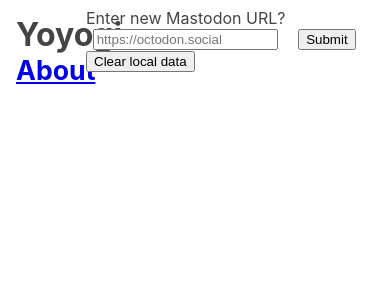
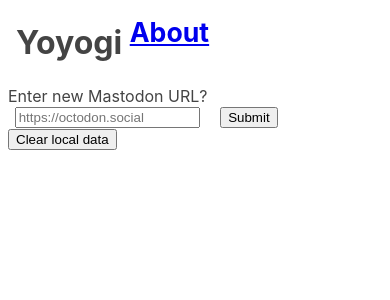
Before and after one commit to fasiha/yoyogi, a Next.js app: page / in a window 390 px wide. Shown: the top 300 px of the page. Built offline with nearby package versions, Linux system fonts and the light colour scheme.

Commit message:
make it a bit responsive

```diff
--- a/styles/components.module.css
+++ b/styles/components.module.css
@@ -44,7 +44,17 @@ main.griddy-main {
   margin: 0.5em;
 }
 
-/* ?/// */
+@media screen and (max-width: 40rem) {
+  main.griddy-main {
+    grid-template-rows: auto;
+    grid-template-columns: auto;
+  }
+  .follows-and-threads {
+    grid-column: auto;
+  }
+}
+
+/* Author/thread/toot */
 
 .dangerous-content {
   display: inline;
```
